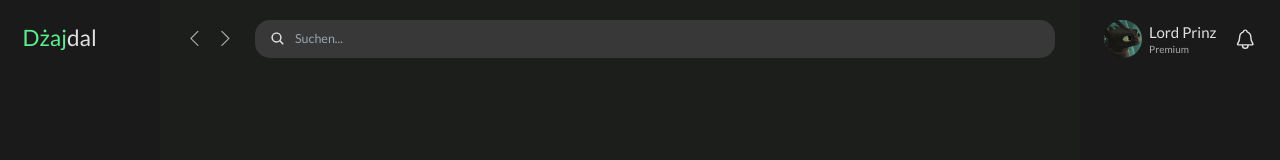
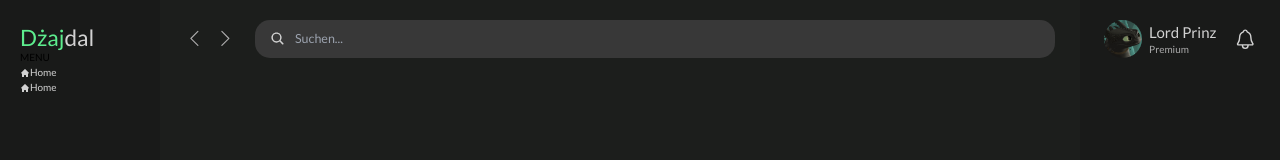
Before and after one commit to LordPrinz/dzajdal, a Next.js app: page / in a window 1280 px wide. Shown: the top 160 px of the page. Built offline with nearby package versions, Linux system fonts and the light colour scheme.

Commit message:
Create logo

```diff
--- /dev/null
+++ b/components/LeftMenuItem.tsx
@@ -0,0 +1,21 @@
+import Link from "next/link";
+
+const LeftMenuItem = ({
+	href,
+	name,
+	icon,
+}: {
+	href: string;
+	name: string;
+	icon: JSX.Element;
+}) => {
+	return (
+		<Link href={href}>
+			<a className="flex items-center text-main-font">
+				{icon} <span>{name}</span>
+			</a>
+		</Link>
+	);
+};
+
+export default LeftMenuItem;
--- /dev/null
+++ b/components/Logo.tsx
@@ -0,0 +1,14 @@
+import Link from "next/link";
+
+const Logo = () => {
+	return (
+		<Link href="/">
+			<a className="text-4xl mt-2">
+				<span className="text-main-green">Dżaj</span>
+				<span className="text-main-font">dal</span>
+			</a>
+		</Link>
+	);
+};
+
+export default Logo;
--- a/components/layout/BottomBar.tsx
+++ b/components/layout/BottomBar.tsx
@@ -1,4 +1,4 @@
-import Player from "./Player";
+import Player from "../Player";
 
 const BottomBar = () => {
 	return (
--- a/components/layout/LeftBar.tsx
+++ b/components/layout/LeftBar.tsx
@@ -1,10 +1,17 @@
+import { HiHome } from "react-icons/hi";
+import LeftMenuItem from "../LeftMenuItem";
+import Logo from "../Logo";
+
 const LeftBar = () => {
 	return (
 		<section className="left-bar">
-			<h1 className="text-4xl ml-1 mt-2">
-				<span className="text-main-green">Dżaj</span>
-				<span className="text-main-font">dal</span>
-			</h1>
+			<Logo />
+
+			<div>
+				<h3 className="uppercase">Menu</h3>
+				<LeftMenuItem href="/" name="Home" icon={<HiHome />} />
+				<LeftMenuItem href="/" name="Home" icon={<HiHome />} />
+			</div>
 		</section>
 	);
 };
--- a/index.css
+++ b/index.css
@@ -27,7 +27,7 @@ body {
         @apply bg-main-secondary px-10 py-8
     }
     .left-bar {
-        @apply bg-main-primary row-start-1 row-end-[-1] py-8 flex px-8
+        @apply bg-main-primary row-start-1 row-end-[-1] py-8 flex px-8 flex-col
     }
     .right-bar {
         @apply bg-main-primary row-start-1 row-end-[-1] col-start-3 col-end-[-1]
--- a/tailwind.config.js
+++ b/tailwind.config.js
@@ -9,7 +9,7 @@ module.exports = {
                     primary: "#191a19",
                     secondary: "#1c1e1c",
                     green: "#5ded8e",
-                    font: "#e1e1e1",
+                    font: "#d2d2d2",
                     font2: "#acacac",
                     gray: "#383838",
                 },
```
Also changed, not shown: components/Player/index.tsx (renamed from components/layout/Player/index.tsx).
